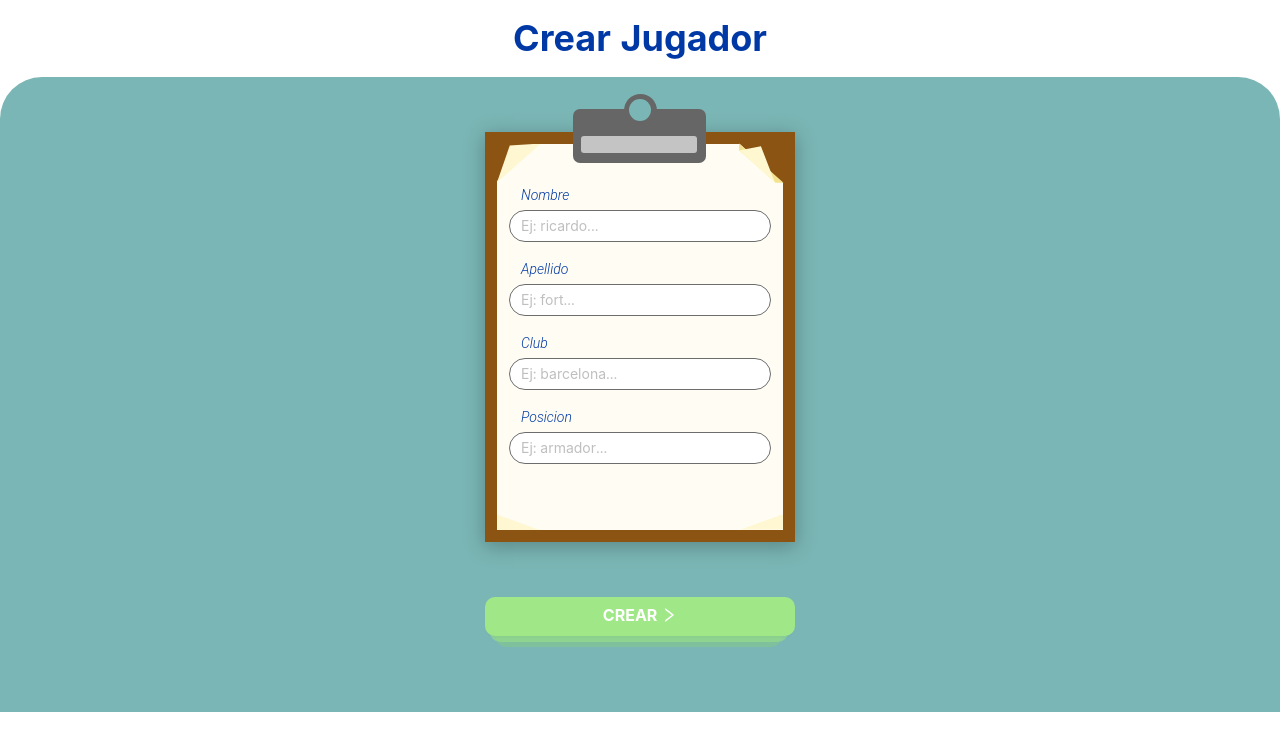
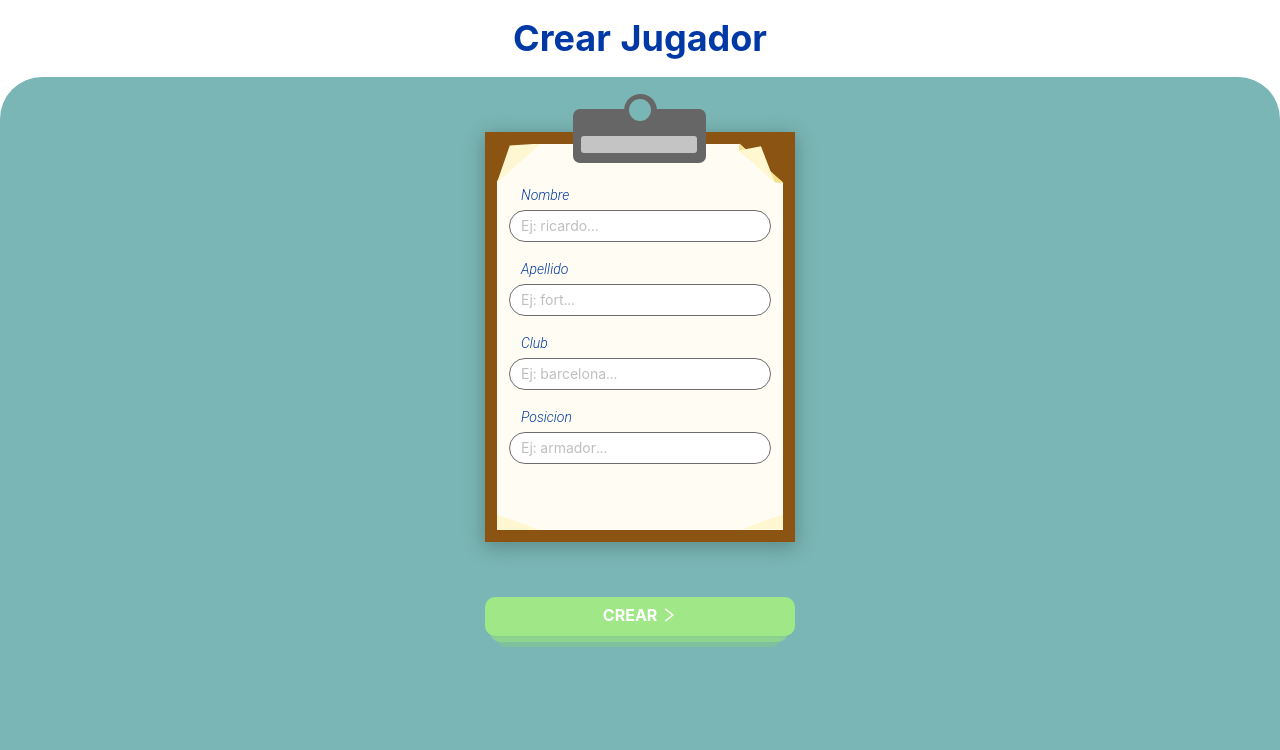
Before and after one commit to UrielQuevedo/tantos, a Next.js app: page / in a window 1280 px wide. Shown: the top 750 px of the page. Built offline with nearby package versions, Linux system fonts and the light colour scheme.

Commit message:
fix: layout

```diff
--- a/components/layouts/HeaderLayout.jsx
+++ b/components/layouts/HeaderLayout.jsx
@@ -9,14 +9,6 @@ const HeaderLayout = ({ title, children }) => {
   };
 
   return (
-    <motion.article
-      initial="hidden"
-      animate="enter"
-      exit="exit"
-      variants={variants}
-      transition={{ duration: 0.4, type: "easeInOut" }}
-      style={{ position: "relative" }}
-    >
     <>
       {title && (
         <Head>
@@ -27,7 +19,6 @@ const HeaderLayout = ({ title, children }) => {
       )}
       {children}
     </>
-    </motion.article>
   );
 };
 
```
Lines whose indentation alone changed are shown as unchanged.
